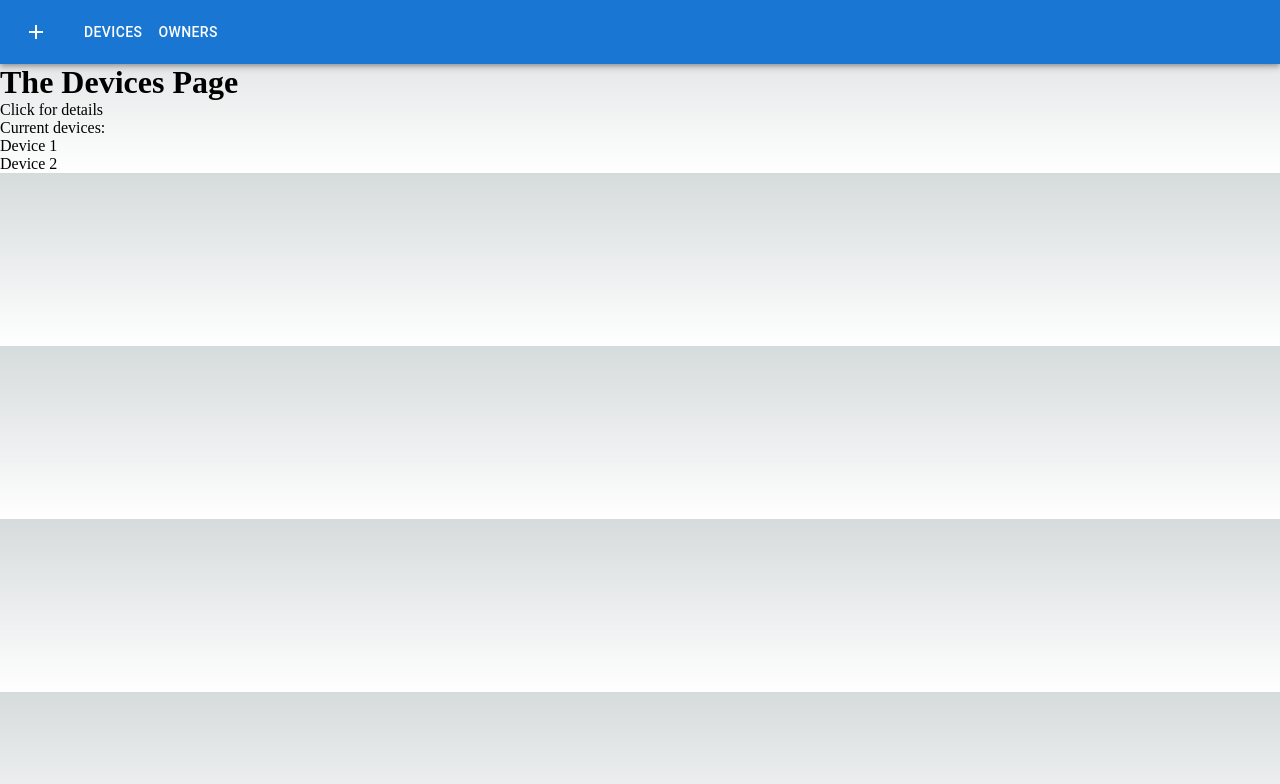
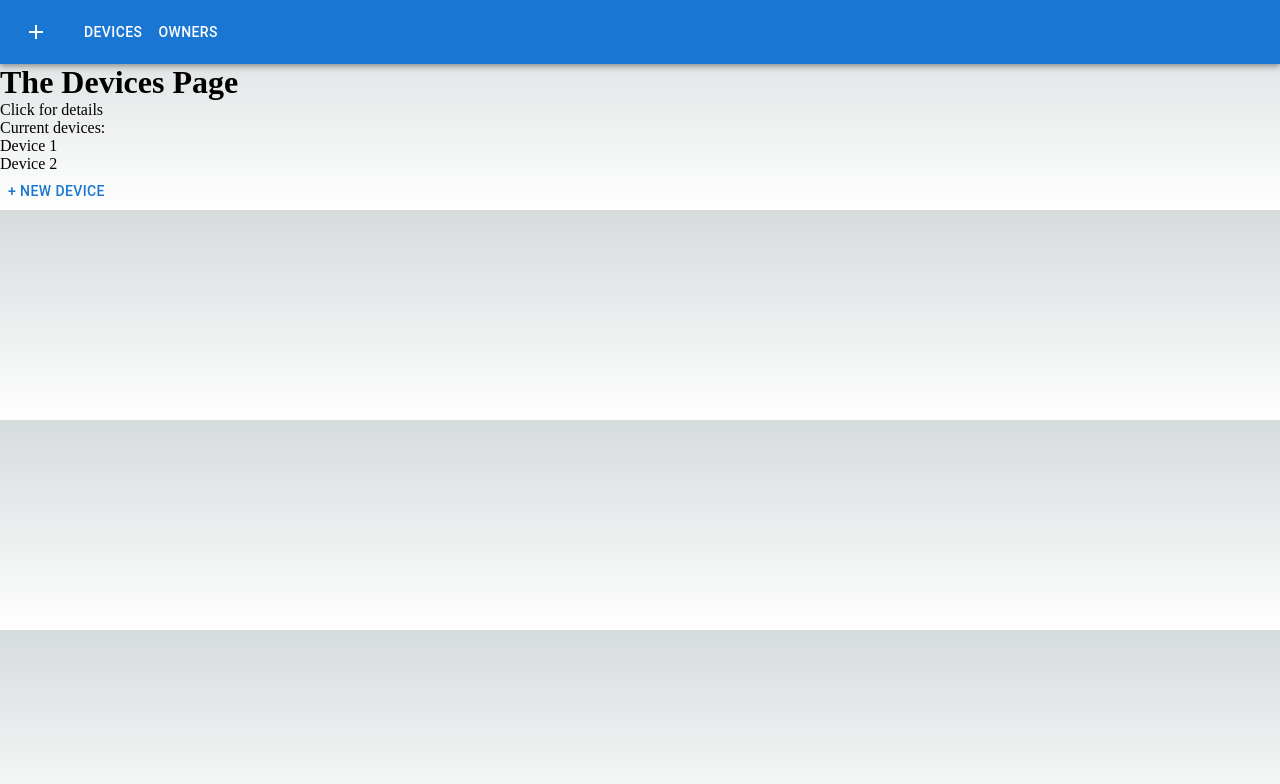
Before and after one commit to rebecakipper/device-management-app, a Next.js app: page /devices in a window 1280 px wide. Shown: the top 784 px of the page. Built offline with nearby package versions, Linux system fonts and the light colour scheme.

Commit message:
adds modal to devices page

```diff
--- a/src/pages/devices/index.tsx
+++ b/src/pages/devices/index.tsx
@@ -1,4 +1,5 @@
 import Link from "next/link";
+import CreateInstanceModal from "@/components/CreateInstanceModal";
 
 function DevicesPage() {
     return (
@@ -14,6 +15,7 @@ function DevicesPage() {
                     <Link href="/devices/2">Device 2</Link>
                 </li>
             </ul>
+            <CreateInstanceModal type={"device"}></CreateInstanceModal>
         </>
     );
 }
```
